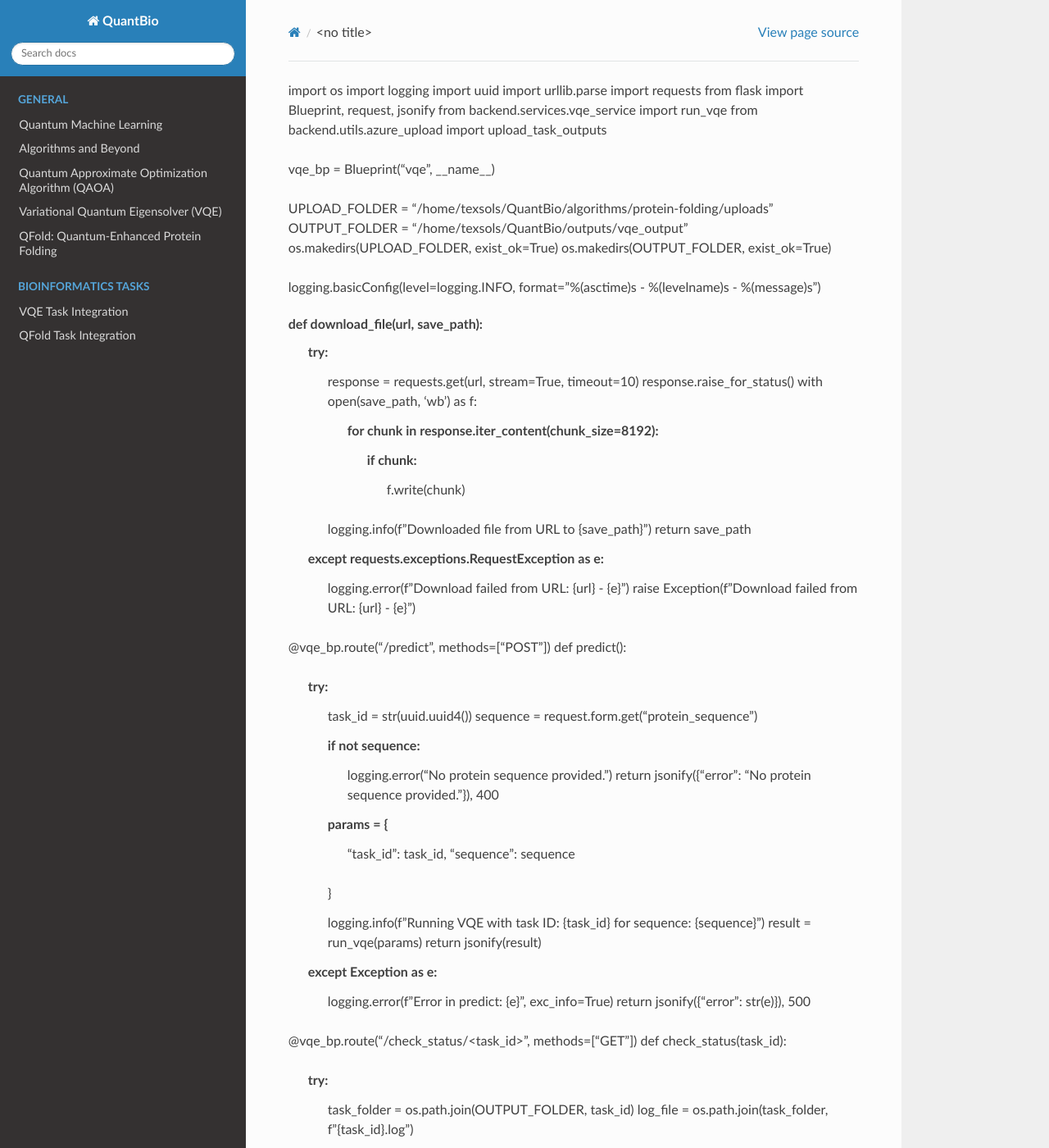
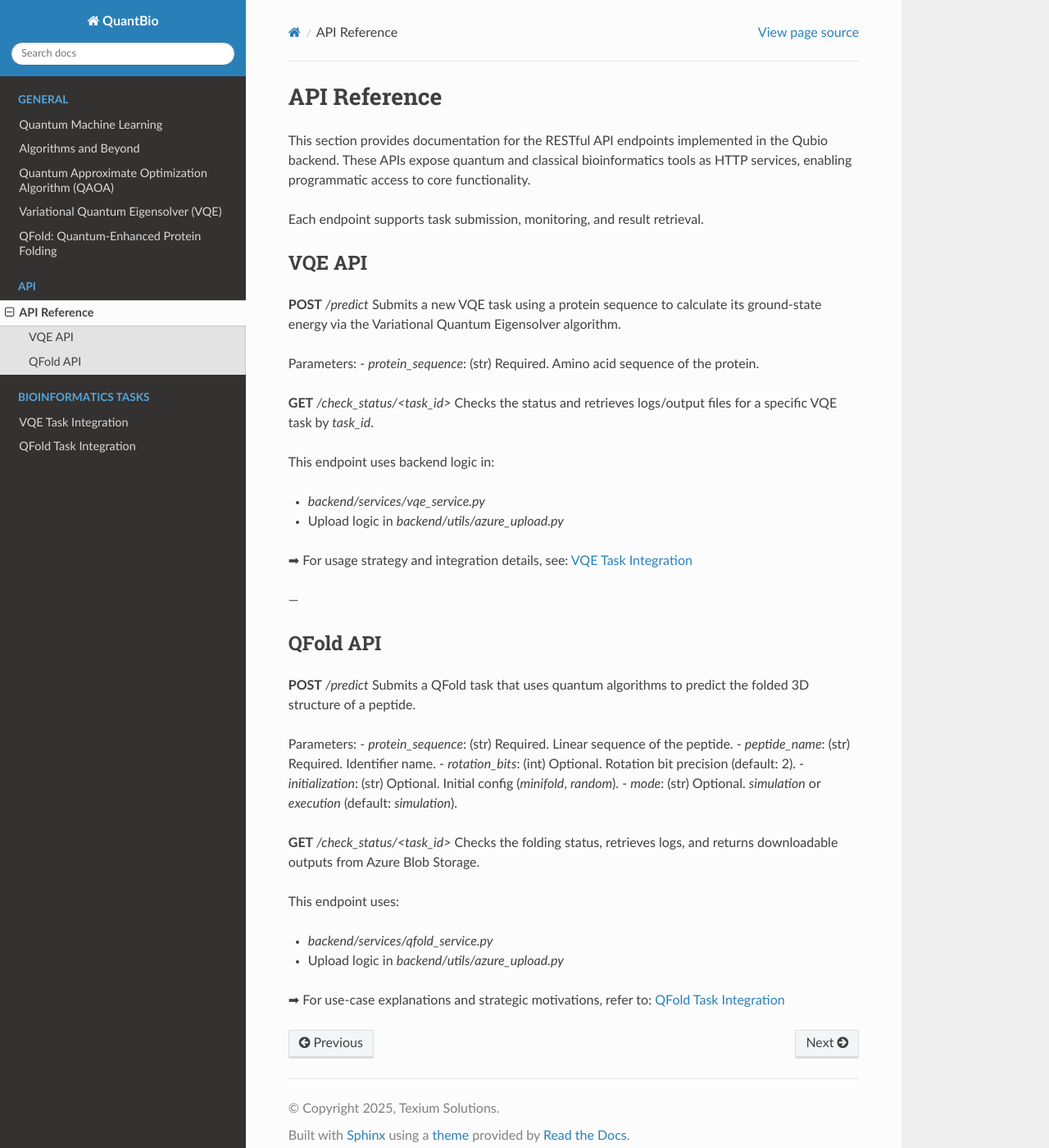
Before and after one commit to texiumsolutions/QuantBio, a Sphinx documentation site: the page built from docs/source/api_reference.rst, in a window 1280 px wide and 1400 px high. Shown: the whole window at 82% size. Built offline with Sphinx 7.4.7 and the Read the Docs theme 3.1.0, drawn with Linux system fonts in a browser that asks for light colours; some of the changed text lies outside the part shown.

Commit message:
chore: add api reference

```diff
--- a/docs/source/api_reference.rst
+++ b/docs/source/api_reference.rst
@@ -1,80 +1,52 @@
-import os
-import logging
-import uuid
-import urllib.parse
-import requests
-from flask import Blueprint, request, jsonify
-from backend.services.vqe_service import run_vqe
-from backend.utils.azure_upload import upload_task_outputs
+API Reference
+=============
 
-vqe_bp = Blueprint("vqe", __name__)
+This section provides documentation for the RESTful API endpoints implemented in the Qubio backend. These APIs expose quantum and classical bioinformatics tools as HTTP services, enabling programmatic access to core functionality.
 
-UPLOAD_FOLDER = "/home/texsols/QuantBio/algorithms/protein-folding/uploads"
-OUTPUT_FOLDER = "/home/texsols/QuantBio/outputs/vqe_output"
-os.makedirs(UPLOAD_FOLDER, exist_ok=True)
-os.makedirs(OUTPUT_FOLDER, exist_ok=True)
+Each endpoint supports task submission, monitoring, and result retrieval.
 
-logging.basicConfig(level=logging.INFO, format="%(asctime)s - %(levelname)s - %(message)s")
+VQE API
+-------
 
-def download_file(url, save_path):
-    try:
-        response = requests.get(url, stream=True, timeout=10)
-        response.raise_for_status()
-        with open(save_path, 'wb') as f:
-            for chunk in response.iter_content(chunk_size=8192):
-                if chunk:
-                    f.write(chunk)
-        logging.info(f"Downloaded file from URL to {save_path}")
-        return save_path
-    except requests.exceptions.RequestException as e:
-        logging.error(f"Download failed from URL: {url} - {e}")
-        raise Exception(f"Download failed from URL: {url} - {e}")
+**POST** `/predict`
+Submits a new VQE task using a protein sequence to calculate its ground-state energy via the Variational Quantum Eigensolver algorithm.
 
-@vqe_bp.route("/predict", methods=["POST"])
-def predict():
-    try:
-        task_id = str(uuid.uuid4())
-        sequence = request.form.get("protein_sequence")
+Parameters:
+- `protein_sequence`: (str) Required. Amino acid sequence of the protein.
 
-        if not sequence:
-            logging.error("No protein sequence provided.")
-            return jsonify({"error": "No protein sequence provided."}), 400
+**GET** `/check_status/<task_id>`
+Checks the status and retrieves logs/output files for a specific VQE task by `task_id`.
 
-        params = {
-            "task_id": task_id,
-            "sequence": sequence
-        }
+This endpoint uses backend logic in:
 
-        logging.info(f"Running VQE with task ID: {task_id} for sequence: {sequence}")
-        result = run_vqe(params)
-        return jsonify(result)
+- `backend/services/vqe_service.py`
+- Upload logic in `backend/utils/azure_upload.py`
 
-    except Exception as e:
-        logging.error(f"Error in predict: {e}", exc_info=True)
-        return jsonify({"error": str(e)}), 500
+➡ For usage strategy and integration details, see:
+:doc:`tasks/vqe`
 
+---
 
-@vqe_bp.route("/check_status/<task_id>", methods=["GET"])
-def check_status(task_id):
-    try:
-        task_folder = os.path.join(OUTPUT_FOLDER, task_id)
-        log_file = os.path.join(task_folder, f"{task_id}.log")
+QFold API
+---------
 
-        if not os.path.exists(log_file):
-            logging.warning(f"Task ID {task_id} not found.")
-            return jsonify({"error": "Task ID not found"}), 404
+**POST** `/predict`
+Submits a QFold task that uses quantum algorithms to predict the folded 3D structure of a peptide.
 
-        with open(log_file, "r") as f:
-            logs = f.readlines()
+Parameters:
+- `protein_sequence`: (str) Required. Linear sequence of the peptide.
+- `peptide_name`: (str) Required. Identifier name.
+- `rotation_bits`: (int) Optional. Rotation bit precision (default: 2).
+- `initialization`: (str) Optional. Initial config (`minifold`, `random`).
+- `mode`: (str) Optional. `simulation` or `execution` (default: `simulation`).
 
-        azure_result = upload_task_outputs(task_id, task_folder)
+**GET** `/check_status/<task_id>`
+Checks the folding status, retrieves logs, and returns downloadable outputs from Azure Blob Storage.
 
-        return jsonify({
-            "task_id": task_id,
-            "logs": logs,
-            "azure_files": azure_result.get("uploaded_files", [])
-        })
+This endpoint uses:
 
-    except Exception as e:
-        logging.error(f"Error in check_status: {e}", exc_info=True)
-        return jsonify({"error": str(e)}), 500
+- `backend/services/qfold_service.py`
+- Upload logic in `backend/utils/azure_upload.py`
+
+➡ For use-case explanations and strategic motivations, refer to:
+:doc:`tasks/qfold`
```
